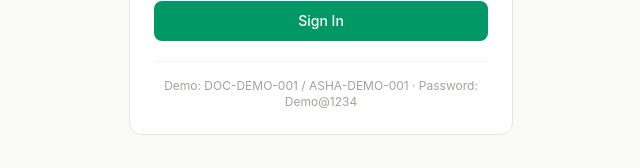
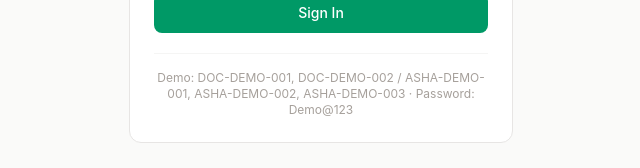
Before and after one commit to Prabin-007/ArogyaLink-Frontend, a React (Vite) app: page /login in a window 1280 px wide. Shown: the part 531-699 px from the top of the page, without its empty margins (319-959 px from the left). Built offline with nearby package versions, Linux system fonts and the light colour scheme; no server answers.

Commit message:
docs: update login screen demo hints with new Doctor and ASHA accounts

```diff
--- a/src/pages/auth/LoginPage.jsx
+++ b/src/pages/auth/LoginPage.jsx
@@ -111,7 +111,9 @@ export default function LoginPage() {
 
           {/* Demo credentials hint */}
           <div className="mt-5 pt-4 border-t border-stone-100">
-            <p className="text-xs text-stone-400 text-center">Demo: DOC-DEMO-001 / ASHA-DEMO-001 · Password: Demo@1234</p>
+            <p className="text-xs text-stone-400 text-center">
+              Demo: DOC-DEMO-001, DOC-DEMO-002 / ASHA-DEMO-001, ASHA-DEMO-002, ASHA-DEMO-003 · Password: Demo@123
+            </p>
           </div>
         </div>
       </div>
```
